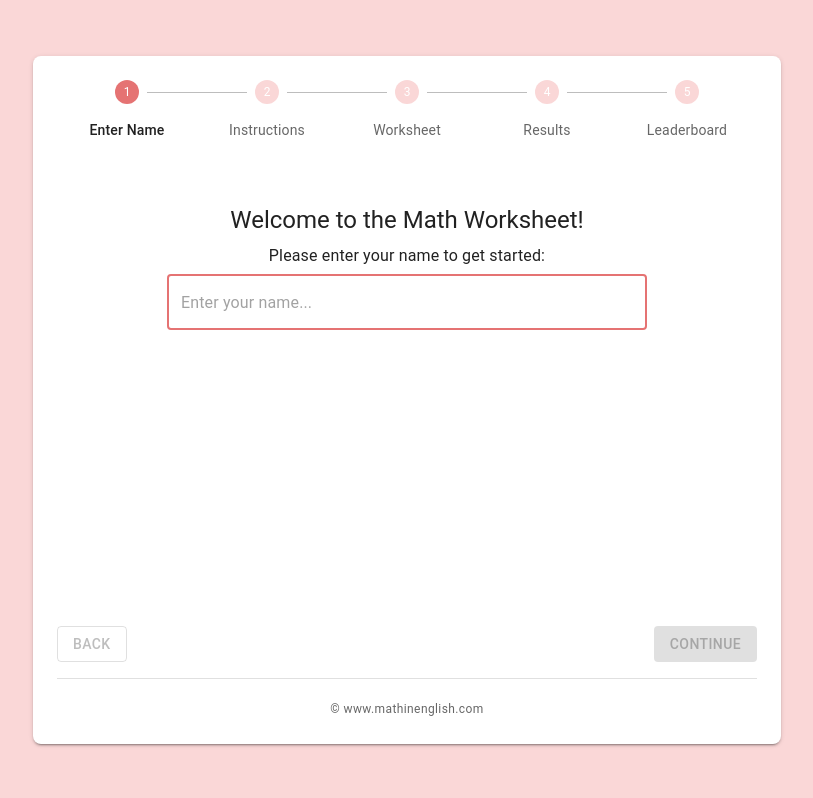
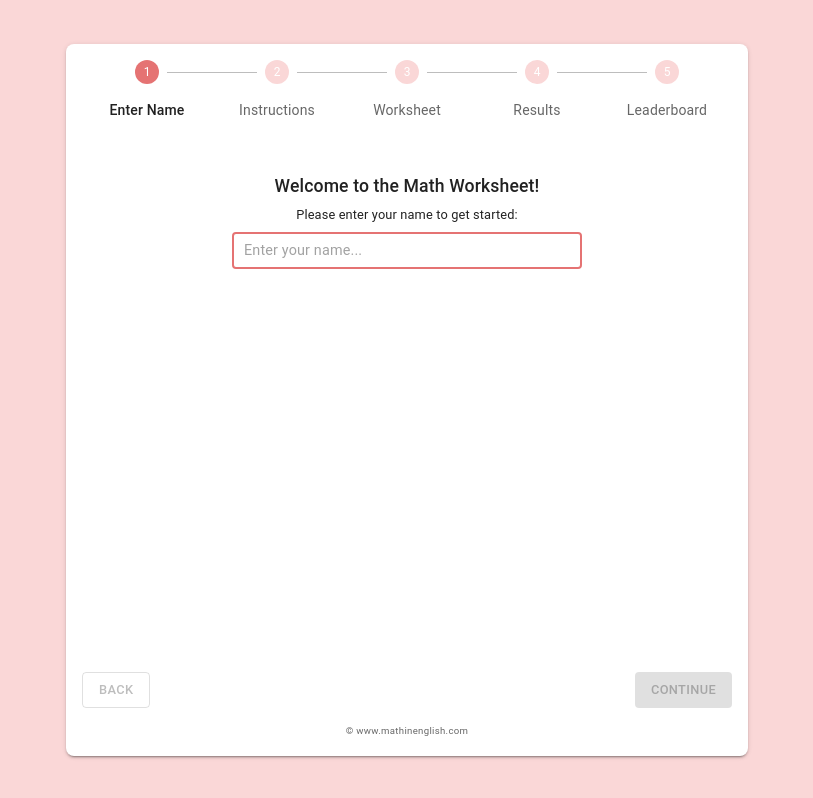
Before and after one commit to mafiqsb/interactive-math-worksheet-Afiq--Bridge-International-Asia-Sdn-Bhd-, a React (Vite) app in the folder frontend/: page / in a window 1280 px wide. Shown: the whole page, without its empty margins (233-1046 px from the left). Built offline with nearby package versions, Linux system fonts and the light colour scheme.

Commit message:
update the UI

```diff
--- a/frontend/src/App.tsx
+++ b/frontend/src/App.tsx
@@ -152,6 +152,8 @@ const App: React.FC = () => {
           containedPrimary: {
             backgroundColor: '#e57373',
             color: '#fff',
+            fontSize: '0.875rem',
+            padding: '8px 16px',
             '&:hover': {
               backgroundColor: '#d06262',
             },
@@ -159,6 +161,8 @@ const App: React.FC = () => {
           outlined: {
             borderColor: '#e57373',
             color: '#e57373',
+            fontSize: '0.875rem',
+            padding: '8px 16px',
             '&:hover': {
               borderColor: '#d06262',
               backgroundColor: '#fad7d7',
--- a/frontend/src/components/InstructionsStep.tsx
+++ b/frontend/src/components/InstructionsStep.tsx
@@ -17,8 +17,8 @@ const InstructionsStep: React.FC = () => {
       <Paper
         elevation={2}
         sx={{
-          p: { xs: 3, sm: 4 },
-          maxWidth: { xs: '100%', sm: 600 },
+          p: { xs: 1.5, sm: 2.5 },
+          maxWidth: { xs: 280, sm: 400 },
           width: '100%',
           mx: 'auto',
           height: 'auto',
@@ -29,41 +29,47 @@ const InstructionsStep: React.FC = () => {
           boxShadow: 'none',
         }}
       >
-        <Typography variant={isMobile ? 'h6' : 'h5'} gutterBottom>
+        <Typography
+          variant={isMobile ? 'subtitle1' : 'h6'}
+          gutterBottom
+          sx={{ fontSize: { xs: '0.9rem', sm: '1.1rem' } }}
+        >
           Instructions
         </Typography>
-        <Divider sx={{ mb: 2, width: '100%' }} />
+        <Divider sx={{ mb: 1, width: '100%' }} />
         <Typography
-          variant="subtitle1"
+          variant="subtitle2"
           gutterBottom
           sx={{
-            fontSize: { xs: '1rem', sm: '1.25rem' },
+            fontSize: { xs: '0.8rem', sm: '0.9rem' },
             textAlign: 'center',
+            fontWeight: 600,
           }}
         >
           Round each number to the nearest 10
         </Typography>
-        <Box sx={{ mb: 2, textAlign: 'center' }}>
-          <Typography sx={{ fontSize: { xs: '0.9rem', sm: '1rem' } }}>
+        <Box sx={{ mb: 1, textAlign: 'center' }}>
+          <Typography sx={{ fontSize: { xs: '0.7rem', sm: '0.8rem' } }}>
             <strong>Example:</strong> 23 → 20
           </Typography>
-          <Typography sx={{ fontSize: { xs: '0.9rem', sm: '1rem' } }}>
+          <Typography sx={{ fontSize: { xs: '0.7rem', sm: '0.8rem' } }}>
             <strong>Example:</strong> 67 → 70
           </Typography>
         </Box>
         <Typography
           variant="subtitle2"
           gutterBottom
-          sx={{ fontSize: { xs: '0.9rem', sm: '1rem' } }}
+          sx={{ fontSize: { xs: '0.7rem', sm: '0.8rem' }, fontWeight: 600 }}
         >
           Remember:
         </Typography>
         <Box
           component="ul"
           sx={{
-            pl: { xs: 2, sm: 3 },
-            fontSize: { xs: '0.85rem', sm: '1rem' },
+            pl: { xs: 1, sm: 1.5 },
+            fontSize: { xs: '0.65rem', sm: '0.75rem' },
             textAlign: 'left',
+            m: 0,
           }}
         >
           <li>If the ones digit is 0-4, round down</li>
--- a/frontend/src/components/TabProgress.tsx
+++ b/frontend/src/components/TabProgress.tsx
@@ -6,7 +6,6 @@ import {
   Step,
   StepLabel,
   Button,
-  Divider,
   Typography,
   useMediaQuery,
   useTheme,
@@ -50,49 +49,58 @@ const TabProgress: React.FC<TabProgressProps> = ({
         alignItems: 'center',
         bgcolor: '#fad7d7',
         overflow: 'hidden',
-        px: { xs: 1, sm: 3 },
-        py: { xs: 2, sm: 4 },
+        px: { xs: 0.5, sm: 2 },
+        py: { xs: 1, sm: 3 },
       }}
     >
       <Box
         sx={{
           width: '100%',
-          maxWidth: { xs: '100%', sm: 700 },
-          minHeight: { xs: '95vh', sm: '80vh' },
+          maxWidth: { xs: '100%', sm: 650 },
+          minHeight: { xs: '98vh', sm: '85vh' },
           display: 'flex',
           flexDirection: 'column',
           justifyContent: 'center',
           overflow: 'auto',
-          px: { xs: 1, sm: 3 },
-          py: { xs: 2, sm: 3 },
+          px: { xs: 0.5, sm: 2 },
+          py: { xs: 1, sm: 2 },
           bgcolor: 'white',
-          borderRadius: { xs: 1, sm: 2 },
-          boxShadow: 2,
+          borderRadius: { xs: 0, sm: 2 },
+          boxShadow: { xs: 0, sm: 2 },
         }}
       >
         {isMobile ? (
-          <Box sx={{ mb: 3 }}>
-            <Box sx={{ display: 'flex', justifyContent: 'center', mb: 1 }}>
-              <Typography variant="body2" color="text.secondary">
+          <Box sx={{ mb: 2 }}>
+            <Box sx={{ display: 'flex', justifyContent: 'center', mb: 0.5 }}>
+              <Typography
+                variant="caption"
+                color="text.secondary"
+                fontSize="0.7rem"
+              >
                 Step {activeStep + 1} of {steps.length}
               </Typography>
             </Box>
-            <Box sx={{ display: 'flex', justifyContent: 'center', mb: 2 }}>
+            <Box sx={{ display: 'flex', justifyContent: 'center', mb: 1 }}>
               {steps.map((_, index) => (
                 <Box
                   key={index}
                   sx={{
-                    width: 8,
-                    height: 8,
+                    width: 6,
+                    height: 6,
                     borderRadius: '50%',
                     bgcolor: index <= activeStep ? 'primary.main' : 'grey.300',
-                    mx: 0.5,
+                    mx: 0.3,
                     transition: 'background-color 0.3s',
                   }}
                 />
               ))}
             </Box>
-            <Typography variant="h6" textAlign="center" color="primary.main">
+            <Typography
+              variant="subtitle2"
+              textAlign="center"
+              color="primary.main"
+              fontSize="0.9rem"
+            >
               {steps[activeStep]}
             </Typography>
           </Box>
@@ -106,7 +114,7 @@ const TabProgress: React.FC<TabProgressProps> = ({
           </Stepper>
         )}
 
-        <Box sx={{ mb: { xs: 2, sm: 4 }, flex: 1 }}>
+        <Box sx={{ mb: { xs: 1, sm: 3 }, flex: 1 }}>
           {activeStep === 0 && <UserNameStep />}
           {activeStep === 1 && <InstructionsStep />}
           {activeStep === 2 && <WorksheetStep />}
@@ -118,17 +126,23 @@ const TabProgress: React.FC<TabProgressProps> = ({
           sx={{
             display: 'flex',
             justifyContent: 'space-between',
-            mt: 2,
-            gap: { xs: 1, sm: 2 },
-            flexDirection: { xs: 'column', sm: 'row' },
+            mt: 1,
+            gap: { xs: 0.5, sm: 1 },
+            flexDirection: { xs: 'row', sm: 'row' },
           }}
         >
           <Button
             variant="outlined"
             onClick={onBack}
             disabled={activeStep === 0}
-            fullWidth={isMobile}
-            size={isMobile ? 'large' : 'medium'}
+            size="small"
+            sx={{
+              fontSize: { xs: '0.7rem', sm: '0.8rem' },
+              px: { xs: 1, sm: 2 },
+              py: { xs: 0.5, sm: 0.75 },
+              flex: { xs: 1, sm: 'none' },
+              mr: { xs: 0.5, sm: 0 },
+            }}
           >
             Back
           </Button>
@@ -137,8 +151,13 @@ const TabProgress: React.FC<TabProgressProps> = ({
               variant="contained"
               color="primary"
               onClick={onSubmit}
-              fullWidth={isMobile}
-              size={isMobile ? 'large' : 'medium'}
+              size="small"
+              sx={{
+                fontSize: { xs: '0.7rem', sm: '0.8rem' },
+                px: { xs: 1, sm: 2 },
+                py: { xs: 0.5, sm: 0.75 },
+                flex: { xs: 1, sm: 'none' },
+              }}
             >
               Start Over
             </Button>
@@ -147,10 +166,15 @@ const TabProgress: React.FC<TabProgressProps> = ({
               variant="contained"
               color="primary"
               onClick={onNext}
-              fullWidth={isMobile}
-              size={isMobile ? 'large' : 'medium'}
+              size="small"
+              sx={{
+                fontSize: { xs: '0.7rem', sm: '0.8rem' },
+                px: { xs: 1, sm: 2 },
+                py: { xs: 0.5, sm: 0.75 },
+                flex: { xs: 1, sm: 'none' },
+              }}
             >
-              View Leaderboard
+              {isMobile ? 'Leaderboard' : 'View Leaderboard'}
             </Button>
           ) : (
             <Button
@@ -158,16 +182,28 @@ const TabProgress: React.FC<TabProgressProps> = ({
               color="primary"
               onClick={onNext}
               disabled={!canProceed}
-              fullWidth={isMobile}
-              size={isMobile ? 'large' : 'medium'}
+              size="small"
+              sx={{
+                fontSize: { xs: '0.7rem', sm: '0.8rem' },
+                px: { xs: 1, sm: 2 },
+                py: { xs: 0.5, sm: 0.75 },
+                flex: { xs: 1, sm: 'none' },
+              }}
             >
-              {activeStep === 2 ? 'Calculate Score' : 'Continue'}
+              {activeStep === 2
+                ? isMobile
+                  ? 'Score'
+                  : 'Calculate Score'
+                : 'Continue'}
             </Button>
           )}
         </Box>
-        <Divider sx={{ my: 2 }} />
-        <Box sx={{ textAlign: 'center', width: '100%' }}>
-          <Typography variant="caption" color="text.secondary">
+        <Box sx={{ textAlign: 'center', width: '100%', mt: 1 }}>
+          <Typography
+            variant="caption"
+            color="text.secondary"
+            fontSize="0.6rem"
+          >
             © www.mathinenglish.com
           </Typography>
         </Box>
--- a/frontend/src/components/UserNameStep.tsx
+++ b/frontend/src/components/UserNameStep.tsx
@@ -19,8 +19,8 @@ const UserNameStep: React.FC = () => {
       <Paper
         elevation={2}
         sx={{
-          p: { xs: 3, sm: 4 },
-          maxWidth: { xs: '100%', sm: 480 },
+          p: { xs: 1.5, sm: 2.5 },
+          maxWidth: { xs: 280, sm: 350 },
           width: '100%',
           mx: 'auto',
           height: 'auto',
@@ -32,17 +32,18 @@ const UserNameStep: React.FC = () => {
         }}
       >
         <Typography
-          variant={isMobile ? 'h6' : 'h5'}
+          variant={isMobile ? 'subtitle1' : 'h6'}
           gutterBottom
           textAlign="center"
+          sx={{ fontSize: { xs: '0.9rem', sm: '1.1rem' } }}
         >
           Welcome to the Math Worksheet!
         </Typography>
         <Typography
-          variant="body1"
+          variant="body2"
           gutterBottom
           textAlign="center"
-          sx={{ fontSize: { xs: '0.9rem', sm: '1rem' } }}
+          sx={{ fontSize: { xs: '0.7rem', sm: '0.8rem' }, mb: 1 }}
         >
           Please enter your name to get started:
         </Typography>
@@ -55,12 +56,12 @@ const UserNameStep: React.FC = () => {
           }}
           placeholder="Enter your name..."
           autoFocus={!isMobile}
-          size={isMobile ? 'medium' : 'medium'}
+          size="small"
           sx={{
-            mb: 2,
+            mb: 1,
             '& .MuiInputBase-input': {
-              fontSize: { xs: '1rem', sm: '1rem' },
-              padding: { xs: '12px 14px', sm: '16.5px 14px' },
+              fontSize: { xs: '0.8rem', sm: '0.9rem' },
+              padding: { xs: '6px 10px', sm: '8px 12px' },
             },
           }}
         />
@@ -68,14 +69,14 @@ const UserNameStep: React.FC = () => {
           <Paper
             elevation={0}
             sx={{
-              p: { xs: 1.5, sm: 2 },
+              p: { xs: 0.75, sm: 1 },
               bgcolor: '#f5f5f5',
-              mt: 2,
+              mt: 0.5,
               width: '100%',
               textAlign: 'center',
             }}
           >
-            <Typography sx={{ fontSize: { xs: '0.9rem', sm: '1rem' } }}>
+            <Typography sx={{ fontSize: { xs: '0.7rem', sm: '0.8rem' } }}>
               Hello, {userName}! Ready to practice rounding to the nearest 10?
             </Typography>
           </Paper>
```
Also changed, not shown: frontend/src/components/ResultsStep.tsx (+47 -31 lines), frontend/src/components/WorksheetStep.tsx (+50 -28 lines).
